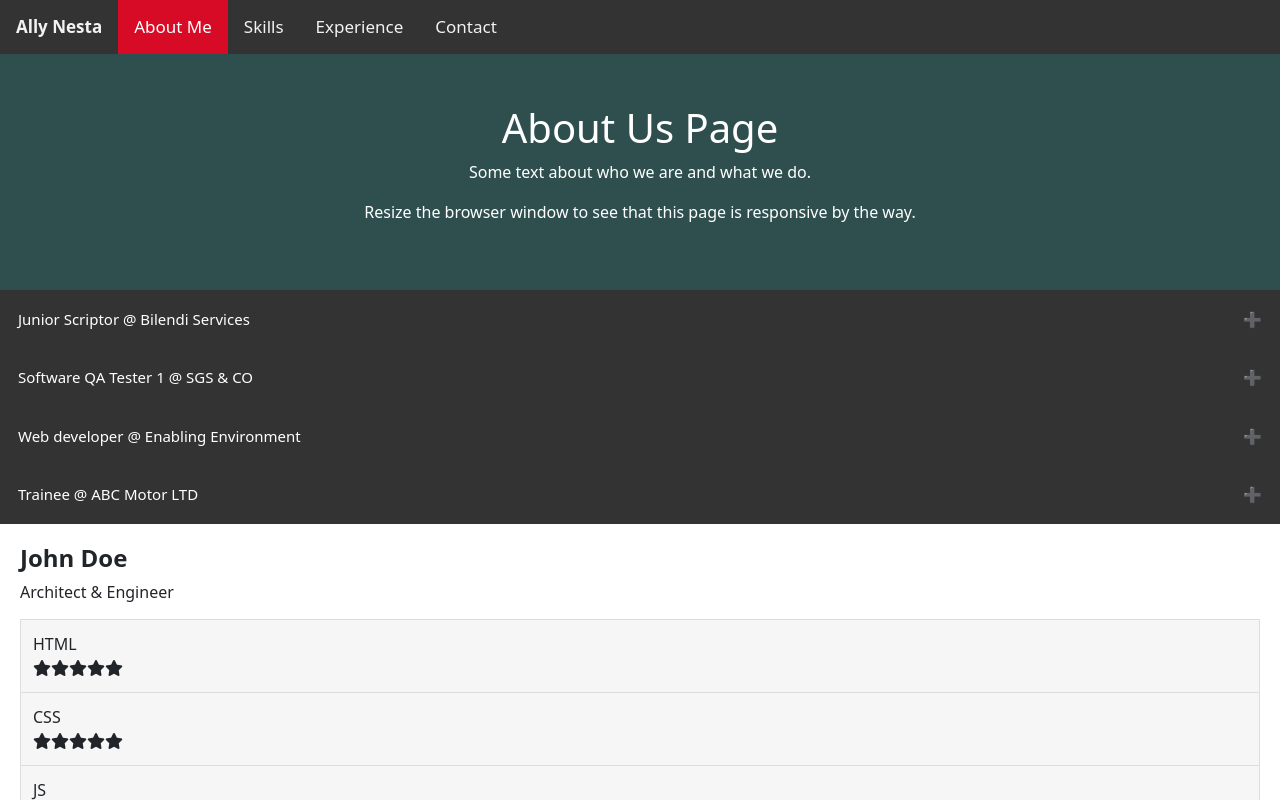
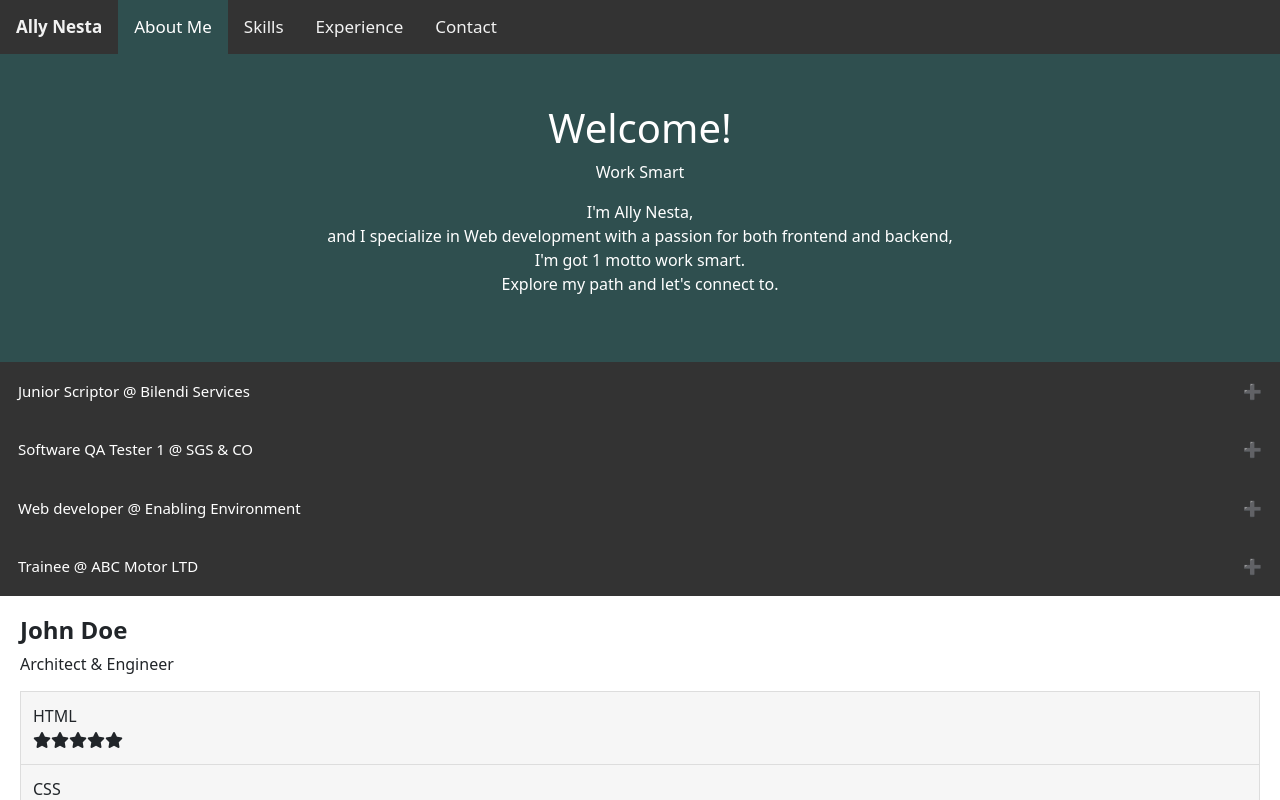
Before and after one commit to Allynesta/cv-tsx, a React (Vite) app: page / in a window 1280 px wide. Shown: the top 800 px of the page. Built offline with nearby package versions, Linux system fonts and the light colour scheme.

Commit message:
improve intro and abouut

```diff
--- a/src/component/About.tsx
+++ b/src/component/About.tsx
@@ -2,11 +2,14 @@ const About = () => {
 	return (
 		<>
 			<div className="about-section" id="about-section">
-				<h1>About Us Page</h1>
-				<p>Some text about who we are and what we do.</p>
+				<h1>Welcome!</h1>
+				<p>Work Smart</p>
 				<p>
-					Resize the browser window to see that this page is responsive by the
-					way.
+					I'm Ally Nesta,
+					<br /> and I specialize in Web development with a passion for both
+					frontend and backend,
+					<br /> I'm got 1 motto work smart.
+					<br /> Explore my path and let's connect to.
 				</p>
 			</div>
 		</>
--- a/src/component/Navbar.tsx
+++ b/src/component/Navbar.tsx
@@ -1,4 +1,4 @@
-import React, { useState } from "react";
+import { useState } from "react";
 import "../styles/navbar.css";
 
 const Navbar = () => {
--- a/src/styles/navbar.css
+++ b/src/styles/navbar.css
@@ -23,7 +23,7 @@
 
 /* Add an active class to highlight the current page */
 .topnav-section a.active {
-  background-color: #d70b26;
+  background-color: darkslategrey;
   color: white;
 }
 
```
